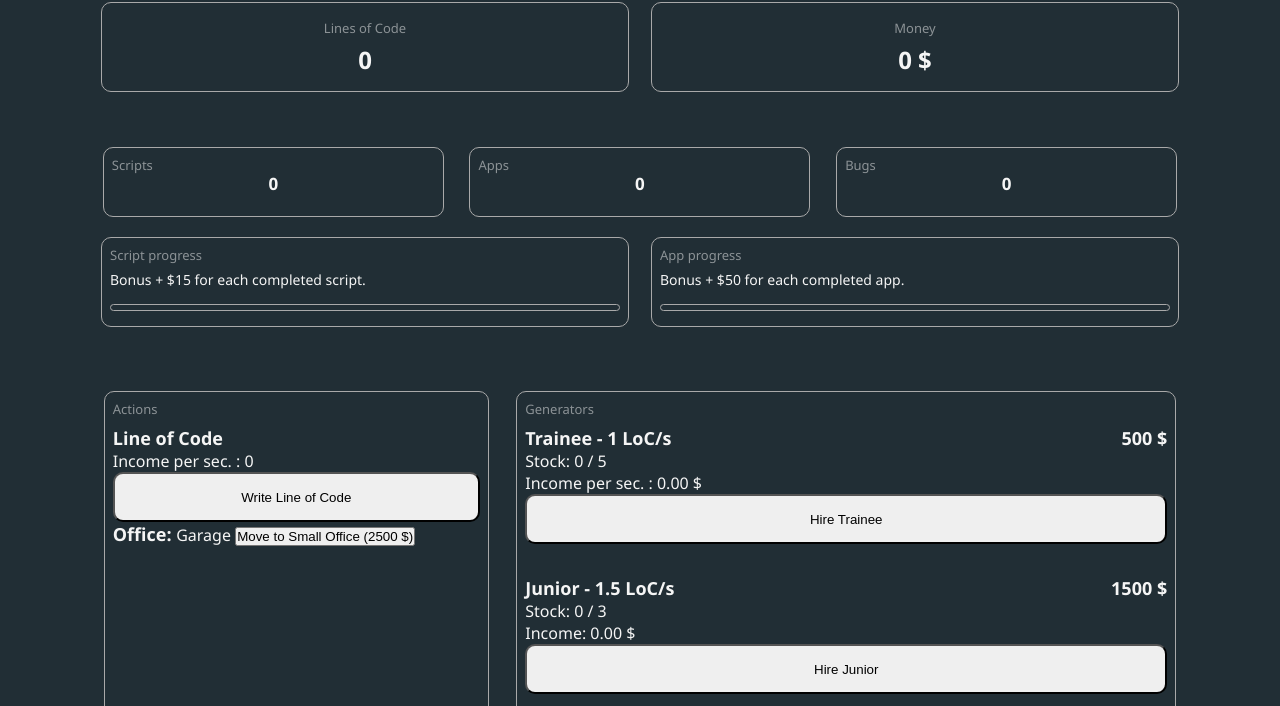
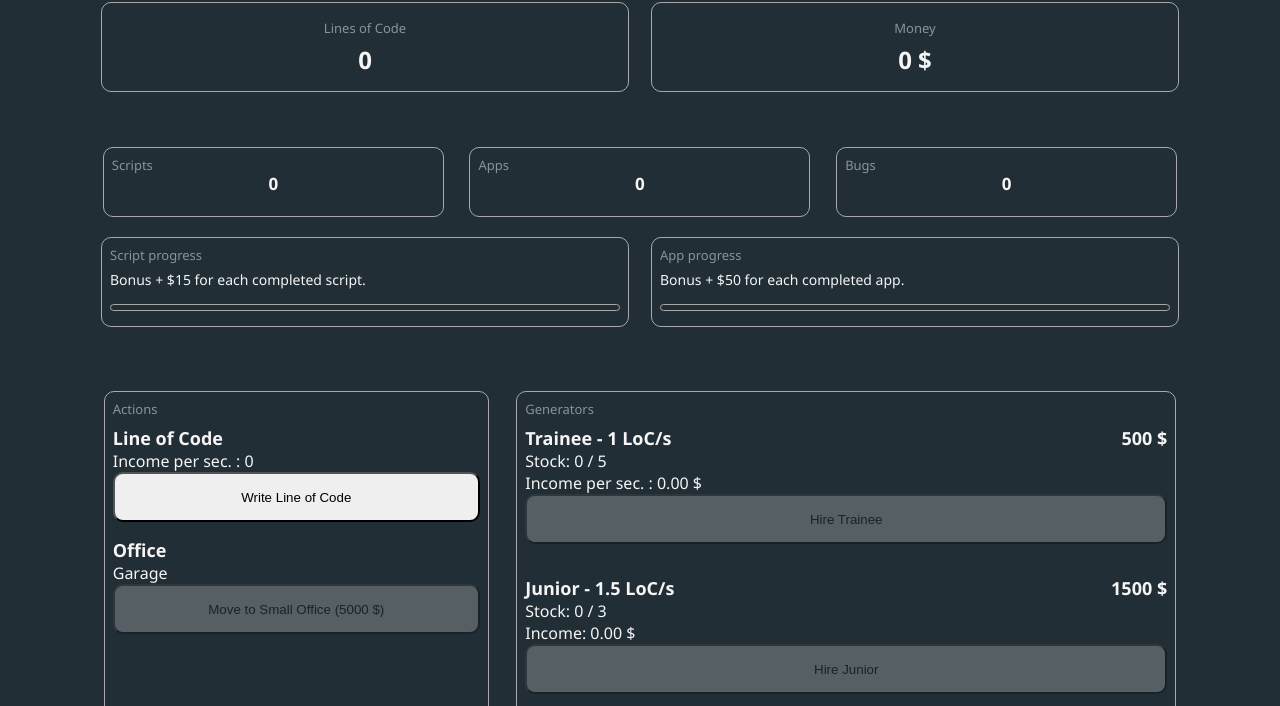
Before and after one commit to WhylerLab/GameDeveloping, a plain HTML site: page JavaScriptGames/IdleDev/index.html in a window 1280 px wide. Shown: the part 94-800 px from the top of the page. Drawn offline with Linux system fonts and the light colour scheme.

Commit message:
Button Opacity Update

```diff
--- a/JavaScriptGames/IdleDev/index.html
+++ b/JavaScriptGames/IdleDev/index.html
@@ -68,7 +68,9 @@
                     <button id="write_loc_btn">Write Line of Code</button>
                 </div>
                 <div class="office_wrapper">
-                    <span class="gen_Name">Office: </span><span id="office_name">Garage</span>
+                    <span class="building_Name">Office</span>
+                    <br>
+                    <span id="office_name">Garage</span>
                     <button id="office_btn">Upgrade</button>
                 </div>
             </div>
--- a/JavaScriptGames/IdleDev/js/main.js
+++ b/JavaScriptGames/IdleDev/js/main.js
@@ -86,6 +86,7 @@ function writeLoc(fromClick) {
     }
 
     moneyTotalCounter.textContent = moneyTotalVar.toFixed(2) + ' $';
+    updateButtonStates();
 };
 
 
@@ -98,9 +99,9 @@ locClick.addEventListener('click', function() {
 const offices = [
     { name: 'Garage',       cost: 0,     background: '#212e35',
       max: { Trainee: 5,  Junior: 3,  Senior: 1 } },
-    { name: 'Small Office', cost: 2500,  background: '#2b3a55',
+    { name: 'Small Office', cost: 5000,  background: '#2b3a55',
       max: { Trainee: 10, Junior: 6,  Senior: 3 } },
-    { name: 'Floor',        cost: 15000, background: '#3a2b4d',
+    { name: 'Medium Office',        cost: 30000, background: '#3a2b4d',
       max: { Trainee: 20, Junior: 12, Senior: 8 } }
 ];
 
@@ -117,6 +118,8 @@ function updateGeneratorDisplay(gen) {
     gen.incomeEl.textContent = (gen.count * gen.locPerSecond * locValue).toFixed(2) + ' $';
 }
 
+updateButtonStates();
+
 function buyGenerator(gen) {
     if (gen.count >= offices[officeLevel].max[gen.name]) {
         console.log('Office is full!');
@@ -127,6 +130,7 @@ function buyGenerator(gen) {
         moneyTotalVar -= gen.cost;
         moneyTotalCounter.textContent = moneyTotalVar.toFixed(2) + ' $';
         updateGeneratorDisplay(gen);
+        updateButtonStates();
     } else {
         console.log('Not enough money!');
     }
@@ -138,6 +142,14 @@ for (const gen of generators) {
     });
 }
 
+function updateButtonStates() {
+    for (const gen of generators) {
+        const full = gen.count >= offices[officeLevel].max[gen.name];
+        const affordable = moneyTotalVar >= gen.cost && !full;
+        gen.btn.style.opacity = affordable ? 1 : 0.25;
+        officeBtn.style.opacity = (offices[officeLevel + 1] && moneyTotalVar >= offices[officeLevel + 1].cost) ? 1 : 0.25;
+    }
+}
 
 
 // BUY OFFICES
@@ -176,6 +188,7 @@ updateOfficeDisplay();
 for (const gen of generators) {
     updateGeneratorDisplay(gen);
 }
+updateButtonStates();
 
 
 setInterval(function() {
--- a/JavaScriptGames/IdleDev/style.css
+++ b/JavaScriptGames/IdleDev/style.css
@@ -306,6 +306,23 @@ body {
     border-radius: 10px;
 }
 
+/* OFFICE WRAPPER*/
+.office_wrapper {
+    margin: 1rem 0;
+}
+
+.building_Name {
+    font-size: 18px;
+    font-weight: bold;
+}
+
+#office_btn {
+    width:100%;
+    height: 50px;
+
+    border-radius: 10px;
+}
+
 
 /* MARKET WRAPPER */
 .market_wrapper {
@@ -345,6 +362,8 @@ body {
     margin-bottom: 2rem;
 
     border-radius: 10px;
+
+    opacity: 0.25;
 }
 
 #junior_btn {
@@ -354,6 +373,8 @@ body {
     margin-bottom: 2rem;
 
     border-radius: 10px;
+
+    opacity: 0.25;
 }
 
 #senior_btn {
@@ -363,6 +384,8 @@ body {
     margin-bottom: 2rem;
 
     border-radius: 10px;
+
+    opacity: 0.25;
 }
 
 
```
